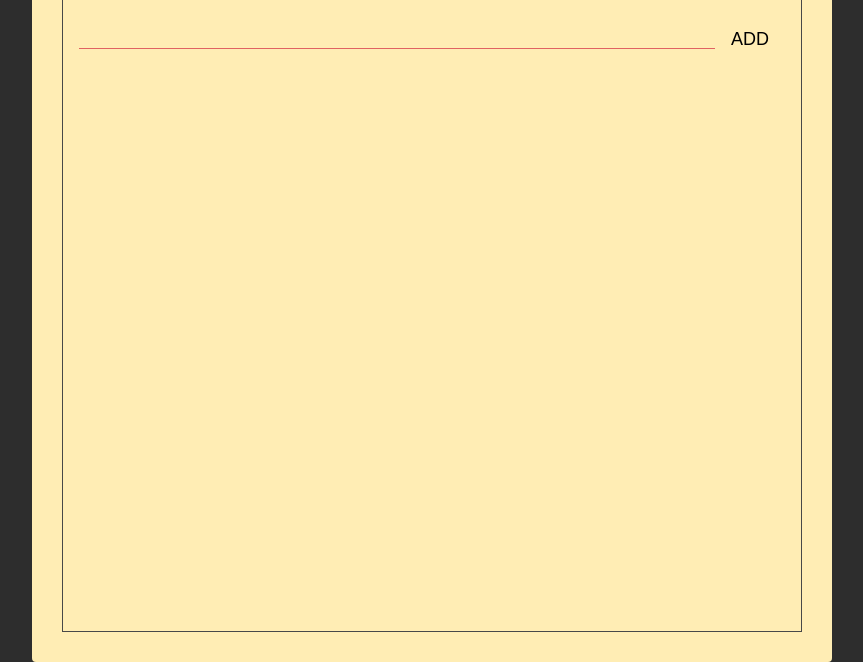
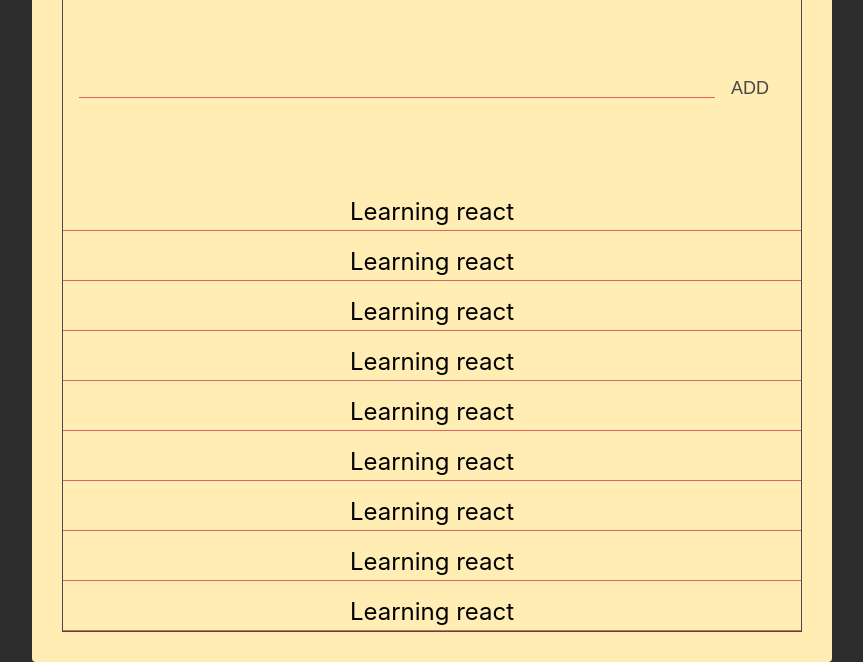
Before and after one commit to nakeusa12/react-todolist-starter, a website: page index.html in a window 1280 px wide. Shown: the part 138-800 px from the top of the page, without its empty margins (208-1071 px from the left). Drawn offline with Linux system fonts and the light colour scheme.

Commit message:
create section todo and variabel css

```diff
--- a/index.html
+++ b/index.html
@@ -4,7 +4,7 @@
     <meta charset="UTF-8" />
     <meta name="viewport" content="width=device-width, initial-scale=1.0" />
     <meta http-equiv="X-UA-Compatible" content="ie=edge" />
-    <title>Static Template</title>
+    <title>React TodoList Starter</title>
 
     <!-- css -->
     <link rel="stylesheet" href="./style.css" />
@@ -16,7 +16,7 @@
       <div class="frame">
         <!-- header -->
         <section class="header">
-          <button class="header-btn">Add</button>
+          <button class="header-btn main-black-color">Add</button>
           <h1 class="header-title">Todo Lists</h1>
           <button class="header-btn main-red-color">Clear</button>
         </section>
@@ -26,10 +26,42 @@
         <section class="add">
           <div class="add-form">
             <input type="text" class="add-input" />
-            <button class="add-btn">Add</button>
+            <button class="add-btn main-black-color">Add</button>
           </div>
         </section>
         <!--end  Add Input -->
+
+        <!-- Todos -->
+        <section class="todos">
+          <div class="todo">
+            <div class="todo-text">Learning react</div>
+          </div>
+          <div class="todo">
+            <div class="todo-text">Learning react</div>
+          </div>
+          <div class="todo">
+            <div class="todo-text">Learning react</div>
+          </div>
+          <div class="todo">
+            <div class="todo-text">Learning react</div>
+          </div>
+          <div class="todo">
+            <div class="todo-text">Learning react</div>
+          </div>
+          <div class="todo">
+            <div class="todo-text">Learning react</div>
+          </div>
+          <div class="todo">
+            <div class="todo-text">Learning react</div>
+          </div>
+          <div class="todo">
+            <div class="todo-text">Learning react</div>
+          </div>
+          <div class="todo">
+            <div class="todo-text">Learning react</div>
+          </div>
+        </section>
+        <!-- end Todos -->
       </div>
       <!-- end frame -->
     </div>
--- a/style.css
+++ b/style.css
@@ -4,10 +4,14 @@
 
 :root {
   --main-red-color: #e06262;
+  --main-black-color: #484848;
 }
 
 .main-red-color {
   color: var(--main-red-color);
+}
+.main-black-color {
+  color: var(--main-black-color);
 }
 
 html {
@@ -43,11 +47,12 @@ html {
 /* ------------------------------ */
 
 .frame {
-  border: 1px solid #484848;
+  border: 1px solid var(--main-black-color);
   height: 100%;
 
   display: flex;
   flex-direction: column;
+  justify-content: space-between;
 }
 
 /* ------------------------------ */
@@ -61,6 +66,7 @@ html {
   flex: 1;
   text-align: center;
   font-size: 3.6rem;
+  color: var(--main-black-color);
 }
 
 .header-btn {
@@ -72,6 +78,13 @@ html {
   outline: unset;
   text-transform: uppercase;
   cursor: pointer;
+}
+
+.header-btn.main-red-color:active {
+  text-shadow: 1px 1px 2px var(--main-red-color);
+}
+.header-btn.main-black-color:active {
+  text-shadow: 1px 1px 2px var(--main-black-color);
 }
 
 /* ------------------------------ */
@@ -106,3 +119,32 @@ html {
   outline: none;
   text-transform: uppercase;
 }
+.add-btn.main-black-color:active {
+  text-shadow: 1px 1px 2px var(--main-black-color);
+}
+
+/* ------------------------------ */
+
+.todos {
+  display: flex;
+  flex-direction: column;
+}
+
+.todo {
+  position: relative;
+
+  flex: 0 auto;
+  text-align: center;
+
+  min-height: 34px;
+  margin: 16px 0 0;
+  font-size: 24px;
+
+  border-bottom: 1px solid var(--main-red-color);
+}
+
+.todo-text {
+  position: absolute;
+  left: 50%;
+  transform: translate(-50%);
+}
```
